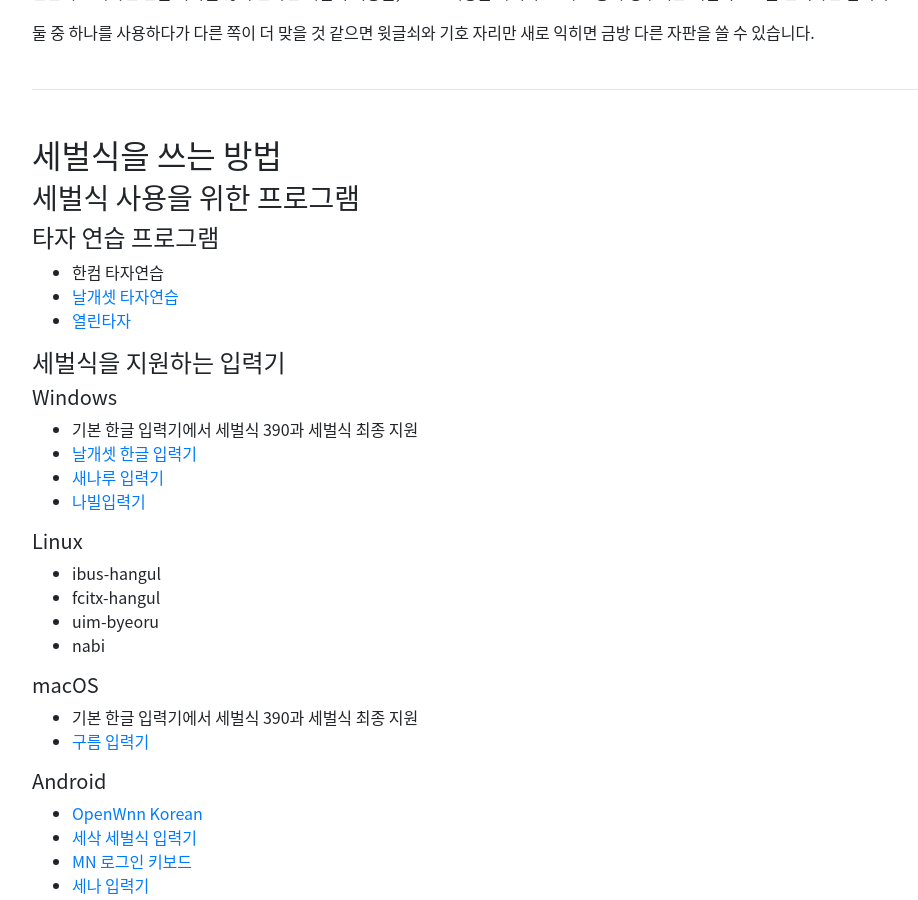
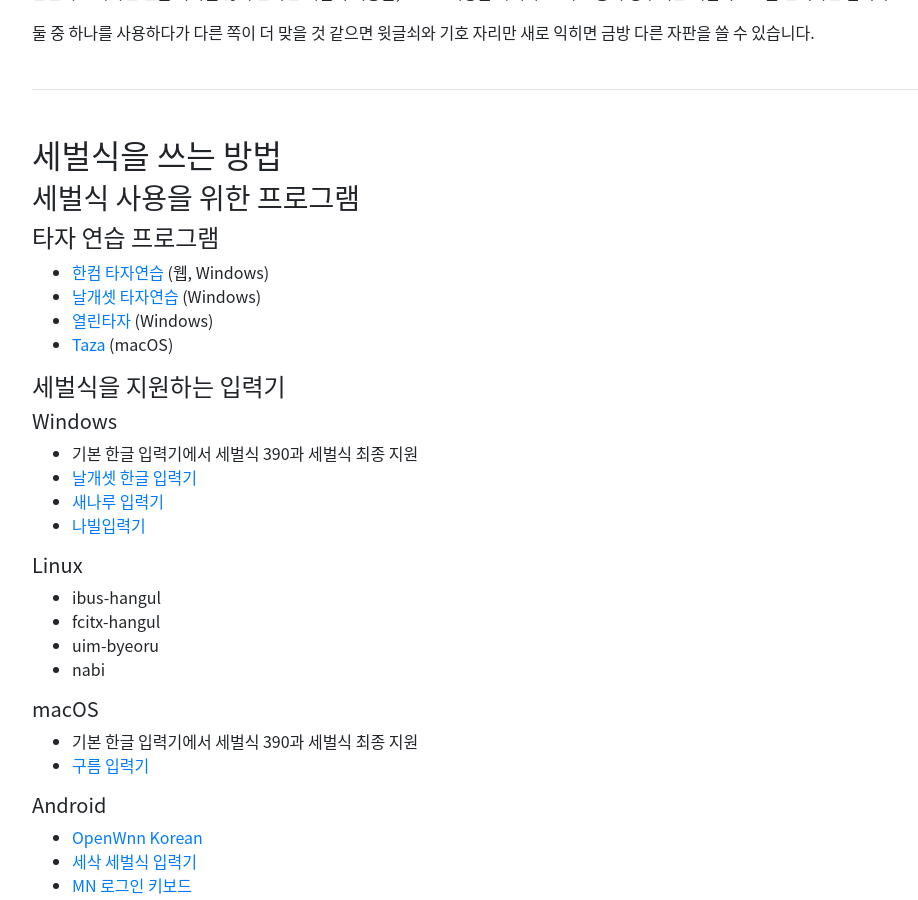
Before and after one commit to Sebeolsik/Sebeolsik.github.io, a Jekyll site: the page built from index.md, in a window 1280 px wide and 900 px high, scrolled down 6496 px. Shown: the whole window, without its empty margins (53-971 px from the left). Built offline with Jekyll 4.4.1, drawn with Linux system fonts in a browser that asks for light colours; comment, search, counter and statistics services are not loaded; our own code applies the rules of GitHub Pages for plain Markdown files.

Commit message:
Update typing practice informations.

```diff
--- a/index.md
+++ b/index.md
@@ -123,9 +123,10 @@
 
 ### 세벌식 사용을 위한 프로그램
 #### 타자 연습 프로그램
-* 한컴 타자연습
-* [날개셋 타자연습](http://moogi.new21.org/prg5.html)
-* [열린타자](https://github.com/suhdonghwi/OpenTyping)
+* [한컴 타자연습](https://www.hancom.com/hanfriends/friendsTyping.do) (웹, Windows)
+* [날개셋 타자연습](http://moogi.new21.org/prg5.html) (Windows)
+* [열린타자](https://github.com/suhdonghwi/OpenTyping) (Windows)
+* [Taza](https://apps.apple.com/kr/app/taza/id452941048?mt=12) (macOS)
 
 #### 세벌식을 지원하는 입력기
 ##### Windows
```
